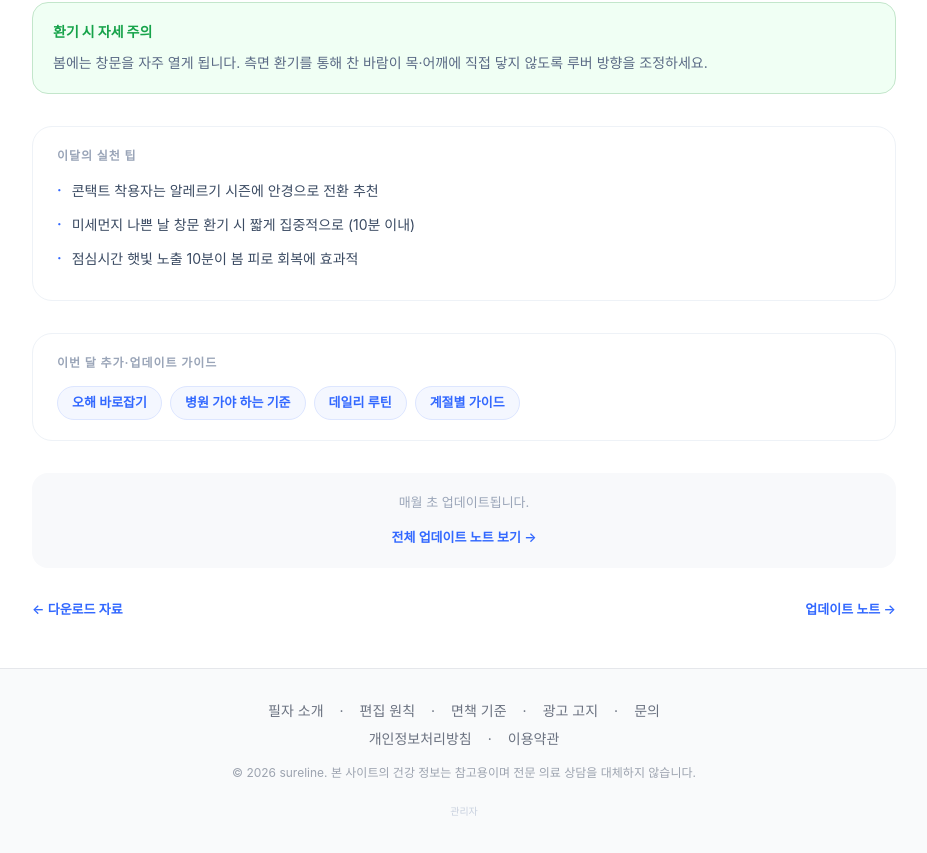
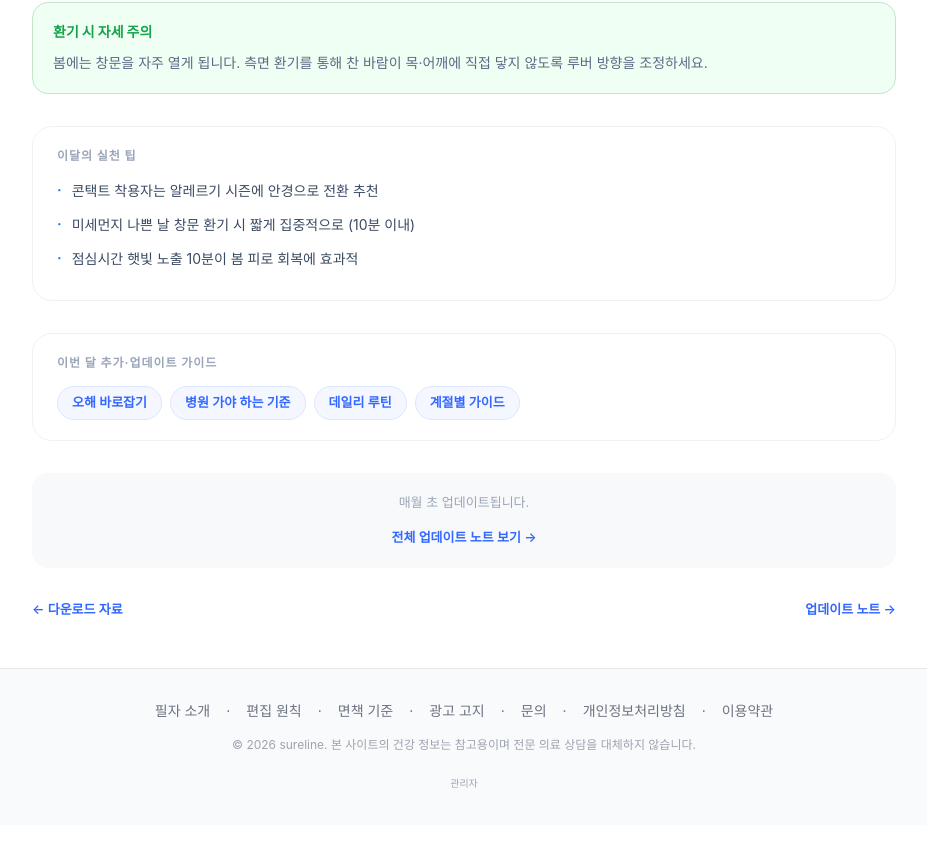
Before and after one commit to jansssss/sureline, a Next.js app: page /guides/monthly in a window 1280 px wide. Shown: the part 622-1475 px from the top of the page, without its empty margins (176-1103 px from the left). After the commit the page ends 1447 px from the top, so only its background shows below. Built offline with nearby package versions, Linux system fonts and the light colour scheme.

Commit message:
Fix: 풋터 링크 1줄 통합 + 관리자 버튼 색상 가시성 개선

```diff
--- a/components/Footer.js
+++ b/components/Footer.js
@@ -37,7 +37,7 @@ export default function Footer() {
     <>
       <footer className="border-t border-gray-200 bg-gray-50 mt-auto py-8">
         <div className="mx-auto max-w-3xl px-4">
-          <div className="flex flex-wrap justify-center gap-4 text-sm text-gray-500 mb-2">
+          <div className="flex flex-wrap justify-center gap-4 text-sm text-gray-500 mb-4">
             <Link href="/about" className="hover:text-gray-800 transition-colors">필자 소개</Link>
             <span>·</span>
             <Link href="/editorial" className="hover:text-gray-800 transition-colors">편집 원칙</Link>
@@ -47,8 +47,7 @@ export default function Footer() {
             <Link href="/disclosure" className="hover:text-gray-800 transition-colors">광고 고지</Link>
             <span>·</span>
             <Link href="/contact" className="hover:text-gray-800 transition-colors">문의</Link>
-          </div>
-          <div className="flex flex-wrap justify-center gap-4 text-sm text-gray-500 mb-4">
+            <span>·</span>
             <Link href="/privacy" className="hover:text-gray-800 transition-colors">개인정보처리방침</Link>
             <span>·</span>
             <Link href="/terms" className="hover:text-gray-800 transition-colors">이용약관</Link>
@@ -60,14 +59,14 @@ export default function Footer() {
             {isAdmin ? (
               <button
                 onClick={logout}
-                style={{ fontSize: '10px', color: '#c8d0de', background: 'none', border: 'none', cursor: 'pointer', padding: '2px 6px' }}
+                style={{ fontSize: '10px', color: '#9aa5b8', background: 'none', border: 'none', cursor: 'pointer', padding: '2px 6px' }}
               >
                 관리자 로그아웃
               </button>
             ) : (
               <button
                 onClick={() => setShowModal(true)}
-                style={{ fontSize: '10px', color: '#c8d0de', background: 'none', border: 'none', cursor: 'pointer', padding: '2px 6px' }}
+                style={{ fontSize: '10px', color: '#9aa5b8', background: 'none', border: 'none', cursor: 'pointer', padding: '2px 6px' }}
               >
                 관리자
               </button>
```
